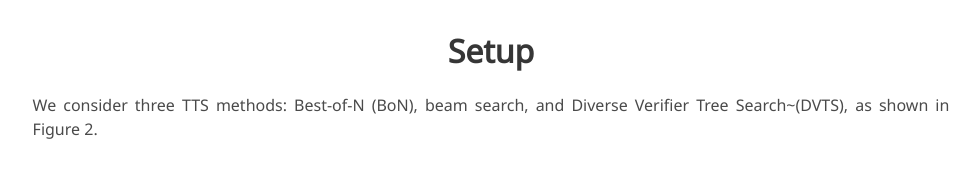
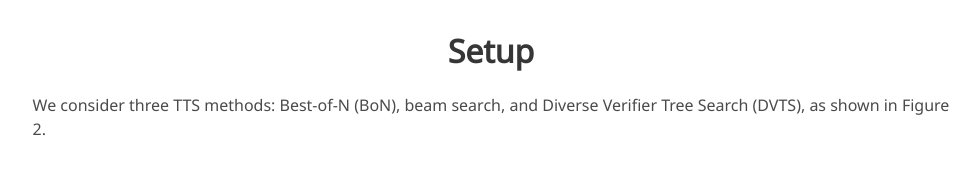
Before and after one commit to leo-liuzy/compute-optimal-tts, a plain HTML site: page index.html in a window 1280 px wide. Shown: the part 1446-1628 px from the top of the page, without its empty margins (149-1129 px from the left). Drawn offline with nearby package versions, Linux system fonts and the light colour scheme; some icons are missing; a web font is replaced by a local one.

Commit message:
Update index.html

```diff
--- a/index.html
+++ b/index.html
@@ -176,7 +176,7 @@
       <h2 class="title is-3">Setup</h2>
       <div class="content has-text-justified">
         <p>
-          We consider three TTS methods: Best-of-N (BoN), beam search, and Diverse Verifier Tree Search~(DVTS), as shown in Figure 2.
+          We consider three TTS methods: Best-of-N (BoN), beam search, and Diverse Verifier Tree Search (DVTS), as shown in Figure 2.
         </p>
       </div>
       <img src="./static/images/tts_method.png" alt="" style="width: 100%; max-width: 1000px; margin-top: 20px; margin-bottom: 10px;" id="tts_method">
```
